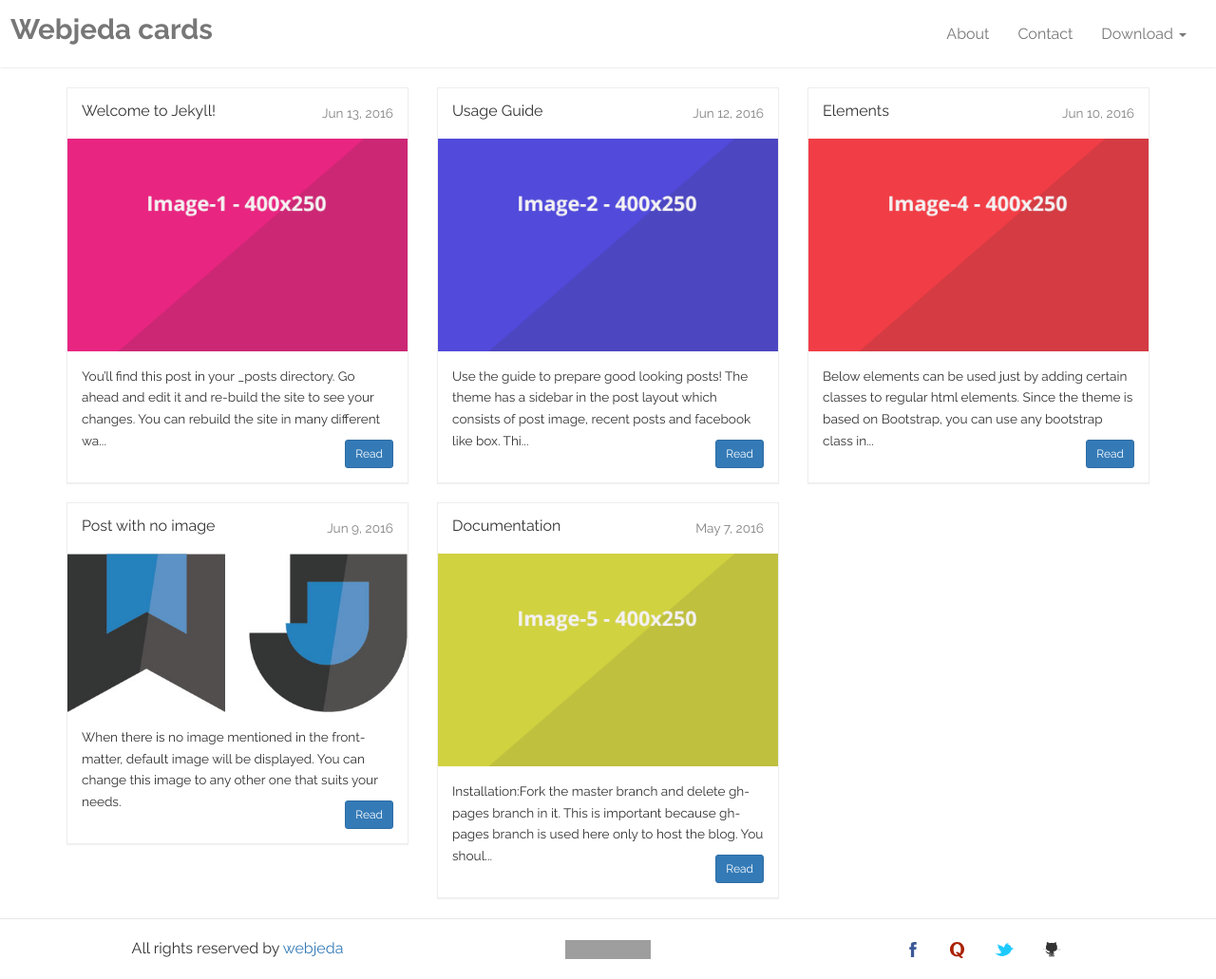
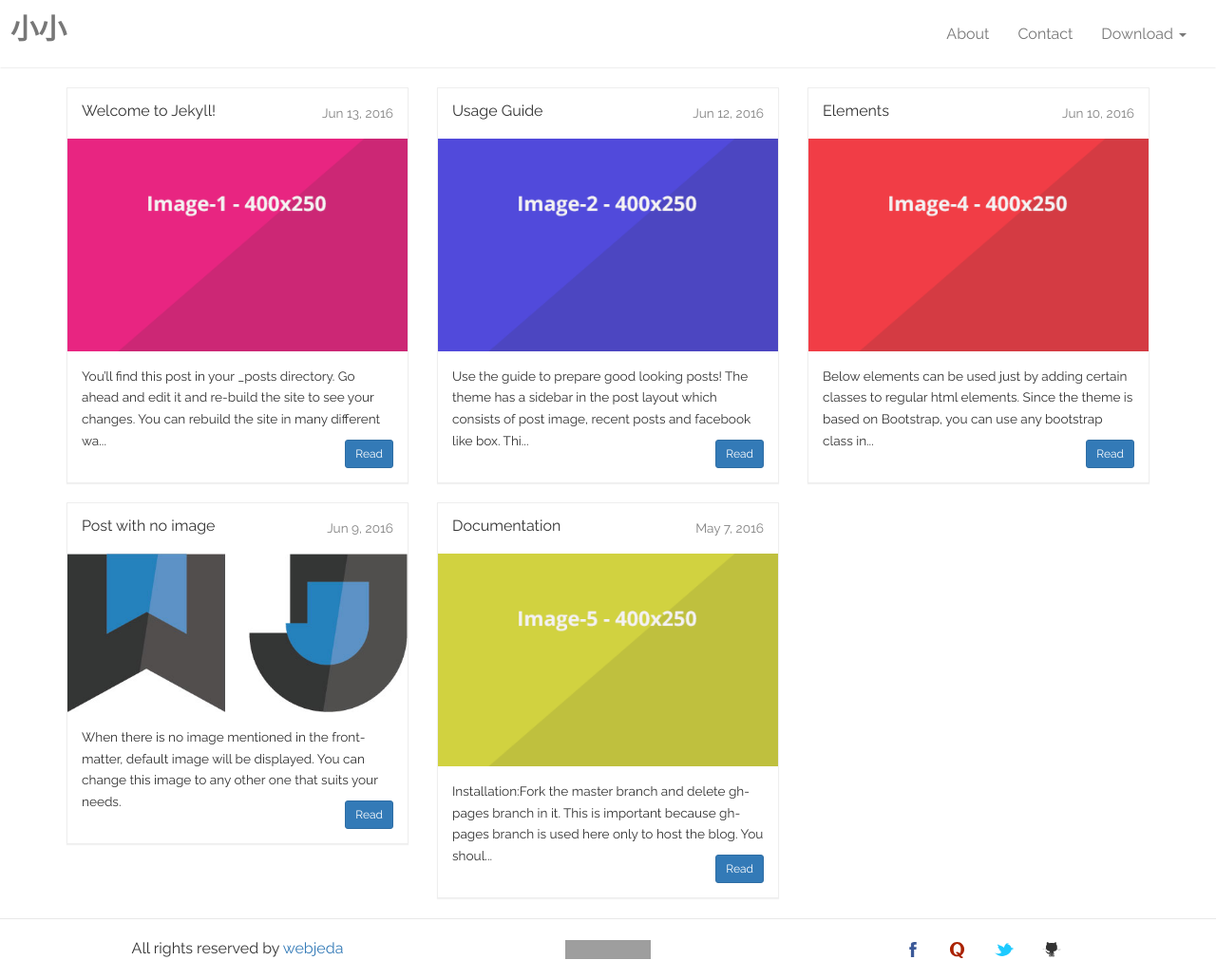
Before and after one commit to gary089123/gary089123.github.io, a Jekyll site: the page built from index.html, in a window 1280 px wide. Shown: the whole page at 95% size. Built offline with Jekyll 4.4.1, drawn with Linux system fonts in a browser that asks for light colours; the list of posts is cut into pages by our own code; grey boxes are pictures that could not be loaded.

Commit message:
Update _config.yml

```diff
--- a/_config.yml
+++ b/_config.yml
@@ -6,7 +6,7 @@
 # 'jekyll serve'. If you change this file, please restart the server process.
 
 # Site settings
-title: Webjeda cards
+title: 小小
 email: your-email@domain.com
 description: > # this means to ignore newlines until "baseurl:"
   Webjeda Cards is a Bootstrap based jekyll theme for portfolio, photography or any kind of blog.
```
